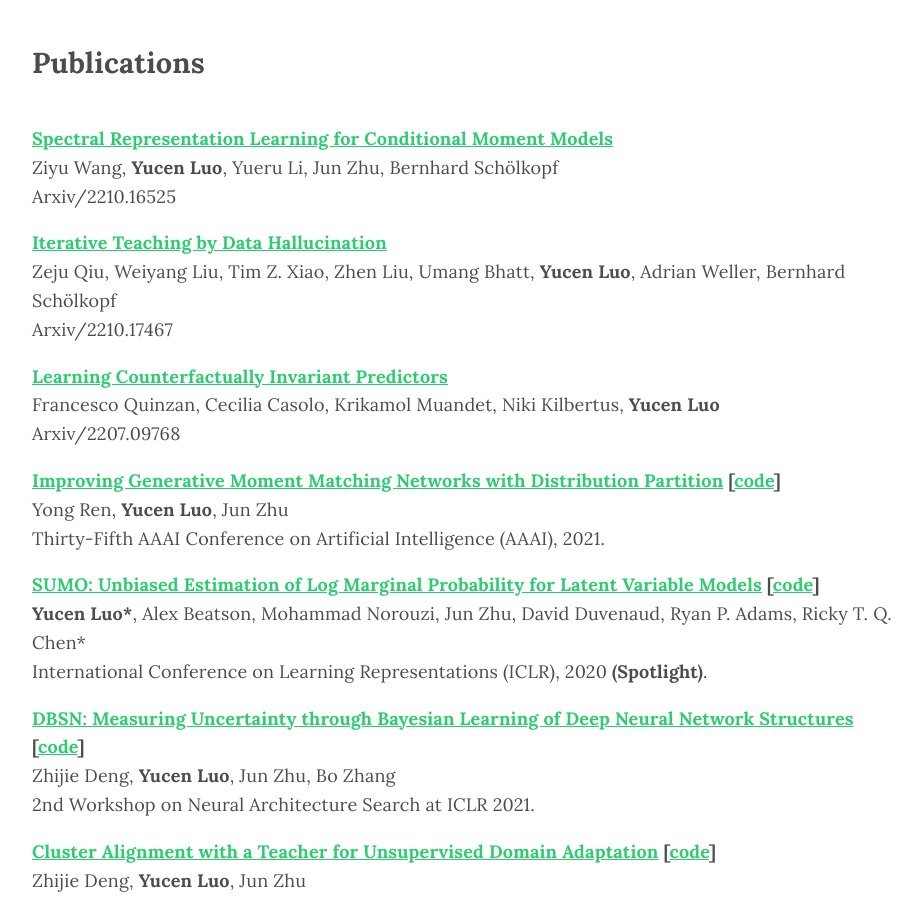
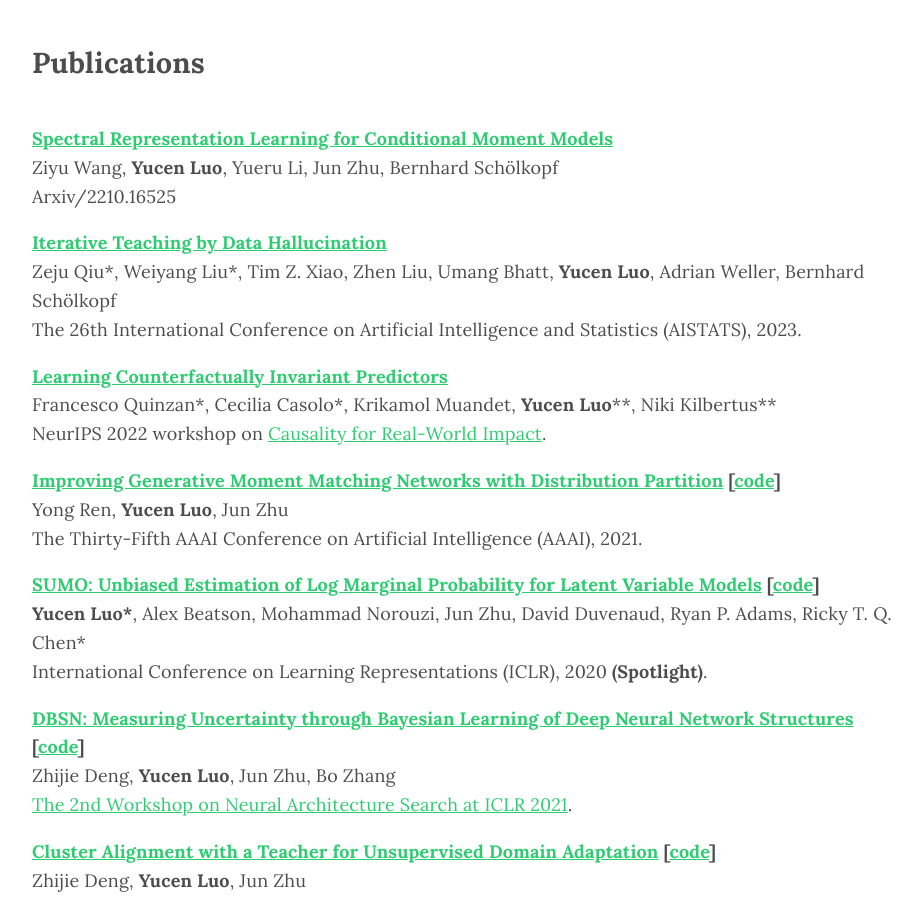
Before and after one commit to xinmei9322/xinmei9322.github.io, a Jekyll site: the page built from index.md, in a window 1280 px wide and 900 px high, scrolled down 762 px. Shown: the whole window, without its empty margins (173-1095 px from the left). Built offline with Jekyll 4.4.1, drawn with Linux system fonts in a browser that asks for light colours; some web fonts are replaced.

Commit message:
Update index.md

```diff
--- a/index.md
+++ b/index.md
@@ -37,18 +37,18 @@ I also spent time at Google Cloud AI, Beijing as a research intern, supervised b
 		<td>
 	            <strong> <a href="https://arxiv.org/pdf/2210.17467.pdf">Iterative Teaching by Data Hallucination</a></strong>
 	        <br>
-		Zeju Qiu, Weiyang Liu, Tim Z. Xiao, Zhen Liu, Umang Bhatt, <strong>Yucen Luo</strong>, Adrian Weller, Bernhard Schölkopf
+		Zeju Qiu*, Weiyang Liu*, Tim Z. Xiao, Zhen Liu, Umang Bhatt, <strong>Yucen Luo</strong>, Adrian Weller, Bernhard Schölkopf
 	        <br>
-		<i> Arxiv/2210.17467</i>
+		<i> The 26th International Conference on Artificial Intelligence and Statistics (AISTATS), 2023.</i>
 	        </td>
 	    </tr>
 		<tr>
 		<td>
 	            <strong> <a href="https://arxiv.org/pdf/2207.09768.pdf">Learning Counterfactually Invariant Predictors</a></strong>
 	        <br>
-	        Francesco Quinzan, Cecilia Casolo, Krikamol Muandet, Niki Kilbertus, <strong>Yucen Luo</strong>
+	        Francesco Quinzan*, Cecilia Casolo*, Krikamol Muandet, <strong>Yucen Luo</strong>**, Niki Kilbertus**
 	        <br>
-		<i> Arxiv/2207.09768</i>
+		<i> NeurIPS 2022 workshop on <a href="https://www.cml-4-impact.vanderschaar-lab.com/">Causality for Real-World Impact</a>.</i>
 	        </td>
 	    </tr>
 		<tr>
@@ -57,7 +57,7 @@ I also spent time at Google Cloud AI, Beijing as a research intern, supervised b
 	        <br>
 	        Yong Ren, <strong>Yucen Luo</strong>, Jun Zhu
 	        <br>
-		<i> Thirty-Fifth AAAI Conference on Artificial Intelligence (AAAI), 2021.</i>
+		<i> The Thirty-Fifth AAAI Conference on Artificial Intelligence (AAAI), 2021.</i>
 	        </td>
 	    </tr>
 		<tr>
@@ -77,7 +77,7 @@ I also spent time at Google Cloud AI, Beijing as a research intern, supervised b
 	        <br>
 	        Zhijie Deng, <strong>Yucen Luo</strong>, Jun Zhu, Bo Zhang
 	        <br>
-	        <i>2nd Workshop on Neural Architecture Search at ICLR 2021.
+	        <i><a href="https://sites.google.com/view/nas2021/accepted-papers?authuser=0">The 2nd Workshop on Neural Architecture Search at ICLR 2021</a>.
 	        </i>
 	        </td>
 	    </tr>
```
